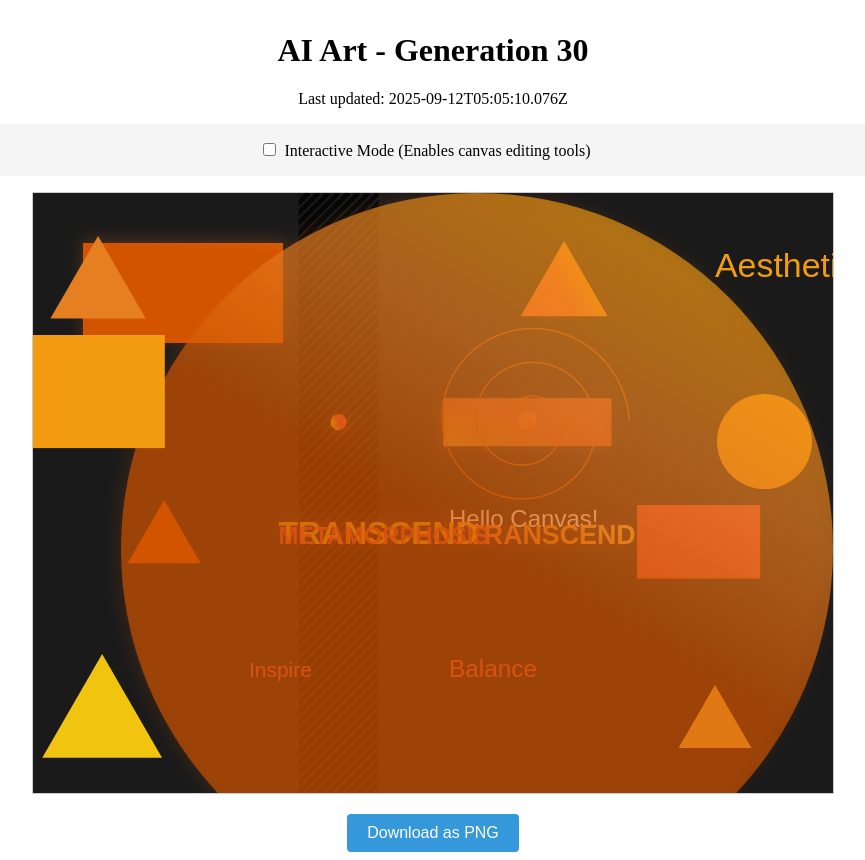
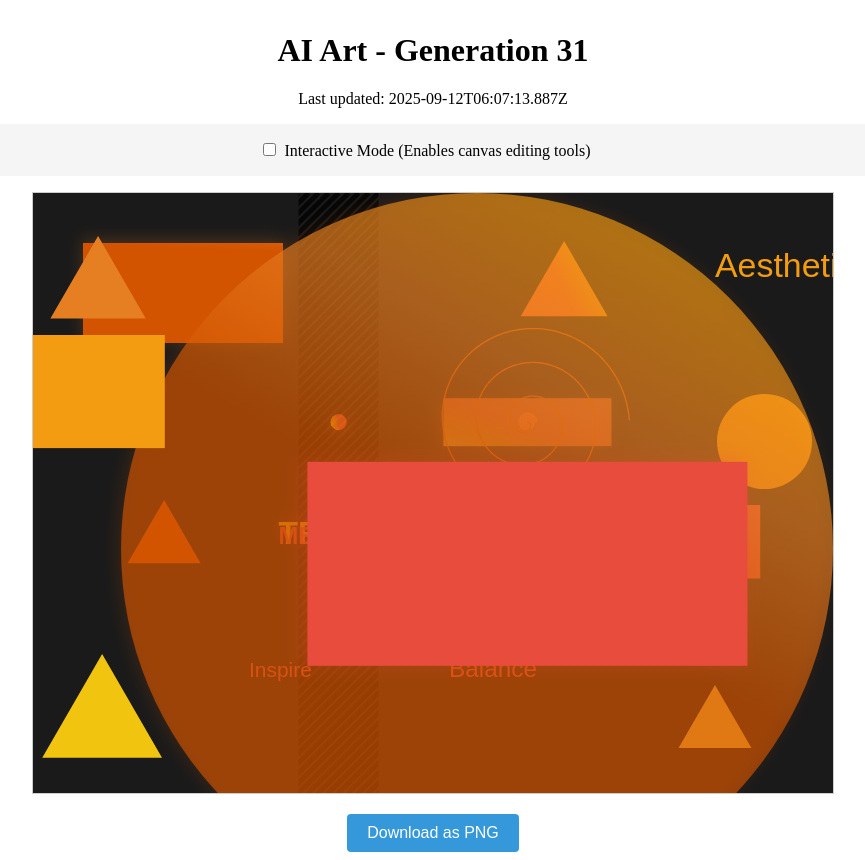
Before and after one commit to mcclowes/ai-art, a React (Vite) app: page / in a window 1280 px wide. Shown: the whole page, without its empty margins (207-1072 px from the left). Built offline with nearby package versions, Linux system fonts and the light colour scheme.

Commit message:
Improve artwork - Generation 31

```diff
--- a/src/artwork-state.ts
+++ b/src/artwork-state.ts
@@ -26,377 +26,452 @@ export interface ArtworkState {
 
 // Artwork state data
 export const artworkState: ArtworkState = {
-  canvas: {
-    width: 800,
-    height: 600,
-    background: "#1a1a1a",
+  "canvas": {
+    "width": 800,
+    "height": 600,
+    "background": "#1a1a1a"
   },
-  elements: [
+  "elements": [
     {
-      type: "rectangle",
-      x: 50,
-      y: 50,
-      width: 200,
-      height: 100,
-      fillStyle: "#f1c40f",
-      id: "rect1",
-      gradient: {
-        type: "linear",
-        colors: ["#d35400", "#e67e22", "#f39c12"],
-        direction: 271.3795934992062,
-        centerX: 0.6506742407564072,
-        centerY: 0.5552980191898469,
+      "type": "rectangle",
+      "x": 50,
+      "y": 50,
+      "width": 200,
+      "height": 100,
+      "fillStyle": "#f1c40f",
+      "id": "rect1",
+      "gradient": {
+        "type": "linear",
+        "colors": [
+          "#d35400",
+          "#e67e22",
+          "#f39c12"
+        ],
+        "direction": 271.3795934992062,
+        "centerX": 0.6506742407564072,
+        "centerY": 0.5552980191898469
       },
-      shadow: {
-        blur: 15.274628497008905,
-        color: "#e67e2240",
-        offsetX: 0.24587704508647334,
-        offsetY: -2.539057628856314,
-      },
+      "shadow": {
+        "blur": 15.274628497008905,
+        "color": "#e67e2240",
+        "offsetX": 0.24587704508647334,
+        "offsetY": -2.539057628856314
+      }
     },
     {
-      type: "text",
-      x: 416,
-      y: 334,
-      text: "Hello Canvas!",
-      font: "24px Arial",
-      fillStyle: "#fff",
-      id: "text1",
+      "type": "text",
+      "x": 416,
+      "y": 334,
+      "text": "Hello Canvas!",
+      "font": "24px Arial",
+      "fillStyle": "#fff",
+      "id": "text1"
     },
     {
-      type: "triangle",
-      x: 682,
-      y: 534,
-      size: 42.10582638054581,
-      fillStyle: "#e74c3c",
-      id: "triangle_1757554384103",
-      gradient: {
-        type: "radial",
-        colors: ["#FF6B35", "#F7931E", "#FFD23F"],
-        direction: 226.1790030694657,
-        centerX: 0.6952855119154728,
-        centerY: 0.44333372257449255,
-      },
+      "type": "triangle",
+      "x": 682,
+      "y": 534,
+      "size": 42.10582638054581,
+      "fillStyle": "#e74c3c",
+      "id": "triangle_1757554384103",
+      "gradient": {
+        "type": "radial",
+        "colors": [
+          "#FF6B35",
+          "#F7931E",
+          "#FFD23F"
+        ],
+        "direction": 226.1790030694657,
+        "centerX": 0.6952855119154728,
+        "centerY": 0.44333372257449255
+      }
     },
     {
-      type: "triangle",
-      x: 131.12564896607023,
-      y: 349.12564896607023,
-      size: 42.12564896607023,
-      fillStyle: "#d35400",
-      id: "triangle_1757557889984",
+      "type": "triangle",
+      "x": 131.12564896607023,
+      "y": 349.12564896607023,
+      "size": 42.12564896607023,
+      "fillStyle": "#d35400",
+      "id": "triangle_1757557889984"
     },
     {
-      type: "circle",
-      x: 305.5624227441286,
-      y: 229.17181705809645,
-      radius: 8,
-      fillStyle: "#FF6B35",
-      gradient: {
-        type: "radial",
-        colors: ["#FF6B35", "#F7931E", "#FFD23F"],
-        direction: 334.3918988035274,
-        centerX: 0.39886793247341545,
-        centerY: 0.31590208273966774,
+      "type": "circle",
+      "x": 305.5624227441286,
+      "y": 229.17181705809645,
+      "radius": 8,
+      "fillStyle": "#FF6B35",
+      "gradient": {
+        "type": "radial",
+        "colors": [
+          "#FF6B35",
+          "#F7931E",
+          "#FFD23F"
+        ],
+        "direction": 334.3918988035274,
+        "centerX": 0.39886793247341545,
+        "centerY": 0.31590208273966774
       },
-      shadow: {
-        blur: 17.316537327212636,
-        color: "#FF6B3540",
-        offsetX: 2.6494957311195177,
-        offsetY: 4.903988747004666,
+      "shadow": {
+        "blur": 17.316537327212636,
+        "color": "#FF6B3540",
+        "offsetX": 2.6494957311195177,
+        "offsetY": 4.903988747004666
       },
-      opacity: 0.9612031388001051,
-      id: "gradient_circle_1757557889984",
+      "opacity": 0.9612031388001051,
+      "id": "gradient_circle_1757557889984"
     },
     {
-      type: "rectangle",
-      x: 265.5624227441286,
-      y: 0,
-      width: 80,
-      height: 712,
-      fillStyle: "#f39c12",
-      pattern: "stripes",
-      opacity: 0.7565813734759048,
-      id: "pattern_rect_1757560649080",
-      gradient: {
-        type: "radial",
-        colors: ["#d35400", "#e67e22", "#f39c12"],
-        direction: 63.95122393450439,
-        centerX: 0.4108072385234503,
-        centerY: 0.5223299454620343,
-      },
+      "type": "rectangle",
+      "x": 265.5624227441286,
+      "y": 0,
+      "width": 80,
+      "height": 712,
+      "fillStyle": "#f39c12",
+      "pattern": "stripes",
+      "opacity": 0.7565813734759048,
+      "id": "pattern_rect_1757560649080",
+      "gradient": {
+        "type": "radial",
+        "colors": [
+          "#d35400",
+          "#e67e22",
+          "#f39c12"
+        ],
+        "direction": 63.95122393450439,
+        "centerX": 0.4108072385234503,
+        "centerY": 0.5223299454620343
+      }
     },
     {
-      type: "text",
-      x: 682,
-      y: 84,
-      text: "Aesthetic",
-      font: "33.92740072464659px Arial",
-      fillStyle: "#f39c12",
-      id: "text_1757560649080",
+      "type": "text",
+      "x": 682,
+      "y": 84,
+      "text": "Aesthetic",
+      "font": "33.92740072464659px Arial",
+      "fillStyle": "#f39c12",
+      "id": "text_1757560649080"
     },
     {
-      type: "spiral",
-      x: 494.4375772558714,
-      y: 229.17181705809645,
-      radius: 9,
-      fillStyle: "#e67e22",
-      strokeStyle: "#e67e22",
-      strokeWidth: 2.8094710273529375,
-      opacity: 0.7,
-      id: "spiral_1757567129279",
+      "type": "spiral",
+      "x": 494.4375772558714,
+      "y": 229.17181705809645,
+      "radius": 9,
+      "fillStyle": "#e67e22",
+      "strokeStyle": "#e67e22",
+      "strokeWidth": 2.8094710273529375,
+      "opacity": 0.7,
+      "id": "spiral_1757567129279"
     },
     {
-      type: "circle",
-      x: 305.5624227441286,
-      y: 229.17181705809645,
-      radius: 8,
-      fillStyle: "#e74c3c",
-      gradient: {
-        type: "linear",
-        colors: ["#e74c3c", "#f39c12", "#f1c40f"],
-        direction: 169.82428836622555,
-        centerX: 0.37807054507166243,
-        centerY: 0.30249663753032374,
+      "type": "circle",
+      "x": 305.5624227441286,
+      "y": 229.17181705809645,
+      "radius": 8,
+      "fillStyle": "#e74c3c",
+      "gradient": {
+        "type": "linear",
+        "colors": [
+          "#e74c3c",
+          "#f39c12",
+          "#f1c40f"
+        ],
+        "direction": 169.82428836622555,
+        "centerX": 0.37807054507166243,
+        "centerY": 0.30249663753032374
       },
-      shadow: {
-        blur: 12.624393159826065,
-        color: "#e74c3c40",
-        offsetX: 1.3711227505698043,
-        offsetY: 2.4586839972399366,
+      "shadow": {
+        "blur": 12.624393159826065,
+        "color": "#e74c3c40",
+        "offsetX": 1.3711227505698043,
+        "offsetY": 2.4586839972399366
       },
-      opacity: 0.8713537067658101,
-      id: "gradient_circle_1757570847225",
+      "opacity": 0.8713537067658101,
+      "id": "gradient_circle_1757570847225"
     },
     {
-      type: "spiral",
-      x: 16,
-      y: 234,
-      radius: 9,
-      fillStyle: "#d35400",
-      strokeStyle: "#d35400",
-      strokeWidth: 2.8462563192315273,
-      opacity: 0.7,
-      id: "spiral_1757578045993",
+      "type": "spiral",
+      "x": 16,
+      "y": 234,
+      "radius": 9,
+      "fillStyle": "#d35400",
+      "strokeStyle": "#d35400",
+      "strokeWidth": 2.8462563192315273,
+      "opacity": 0.7,
+      "id": "spiral_1757578045993"
     },
     {
-      type: "text",
-      x: 434.4375772558714,
-      y: 350.82818294190355,
-      text: "TRANSCEND",
-      font: "bold 26.79369533323605px Arial",
-      fillStyle: "#FF6B35",
-      gradient: {
-        type: "linear",
-        colors: ["#FF6B35", "#F7931E", "#FFD23F"],
-        direction: 302.43650400593725,
-        centerX: 0.6341747087364291,
-        centerY: 0.533504848134646,
+      "type": "text",
+      "x": 434.4375772558714,
+      "y": 350.82818294190355,
+      "text": "TRANSCEND",
+      "font": "bold 26.79369533323605px Arial",
+      "fillStyle": "#FF6B35",
+      "gradient": {
+        "type": "linear",
+        "colors": [
+          "#FF6B35",
+          "#F7931E",
+          "#FFD23F"
+        ],
+        "direction": 302.43650400593725,
+        "centerX": 0.6341747087364291,
+        "centerY": 0.533504848134646
       },
-      shadow: {
-        blur: 14.934102733222009,
-        color: "#FF6B3540",
-        offsetX: -4.407272097465638,
-        offsetY: 2.5652186900964686,
+      "shadow": {
+        "blur": 14.934102733222009,
+        "color": "#FF6B3540",
+        "offsetX": -4.407272097465638,
+        "offsetY": 2.5652186900964686
       },
-      opacity: 0.9495639668743298,
-      id: "gradient_text_1757581541177",
+      "opacity": 0.9495639668743298,
+      "id": "gradient_text_1757581541177"
     },
     {
-      type: "text",
-      x: 245.56242274412858,
-      y: 350.82818294190355,
-      text: "TRANSCEND",
-      font: "bold 31.845125233573775px Arial",
-      fillStyle: "#e74c3c",
-      gradient: {
-        type: "radial",
-        colors: ["#e74c3c", "#f39c12", "#f1c40f"],
-        direction: 8.188403155882362,
-        centerX: 0.3849807349239057,
-        centerY: 0.6190800189095662,
+      "type": "text",
+      "x": 245.56242274412858,
+      "y": 350.82818294190355,
+      "text": "TRANSCEND",
+      "font": "bold 31.845125233573775px Arial",
+      "fillStyle": "#e74c3c",
+      "gradient": {
+        "type": "radial",
+        "colors": [
+          "#e74c3c",
+          "#f39c12",
+          "#f1c40f"
+        ],
+        "direction": 8.188403155882362,
+        "centerX": 0.3849807349239057,
+        "centerY": 0.6190800189095662
       },
-      shadow: {
-        blur: 18.91322986560751,
-        color: "#e74c3c40",
-        offsetX: -2.832273141325503,
-        offsetY: -3.5376131563277413,
+      "shadow": {
+        "blur": 18.91322986560751,
+        "color": "#e74c3c40",
+        "offsetX": -2.832273141325503,
+        "offsetY": -3.5376131563277413
       },
-      opacity: 0.9068291569755301,
-      id: "gradient_text_1757585125950",
+      "opacity": 0.9068291569755301,
+      "id": "gradient_text_1757585125950"
     },
     {
-      type: "text",
-      x: 216,
-      y: 484,
-      text: "Inspire",
-      font: "20.935579216112092px Arial",
-      fillStyle: "#e74c3c",
-      id: "text_1757588694908",
+      "type": "text",
+      "x": 216,
+      "y": 484,
+      "text": "Inspire",
+      "font": "20.935579216112092px Arial",
+      "fillStyle": "#e74c3c",
+      "id": "text_1757588694908"
     },
     {
-      type: "triangle",
-      x: 531.1410064477209,
-      y: 98.14100644772094,
-      size: 50.14100644772094,
-      fillStyle: "#e67e22",
-      id: "triangle_1757592521799",
-      gradient: {
-        type: "linear",
-        colors: ["#FF6B35", "#F7931E", "#FFD23F"],
-        direction: 334.7087183371039,
-        centerX: 0.5582883752786894,
-        centerY: 0.5461231154933596,
-      },
+      "type": "triangle",
+      "x": 531.1410064477209,
+      "y": 98.14100644772094,
+      "size": 50.14100644772094,
+      "fillStyle": "#e67e22",
+      "id": "triangle_1757592521799",
+      "gradient": {
+        "type": "linear",
+        "colors": [
+          "#FF6B35",
+          "#F7931E",
+          "#FFD23F"
+        ],
+        "direction": 334.7087183371039,
+        "centerX": 0.5582883752786894,
+        "centerY": 0.5461231154933596
+      }
     },
     {
-      type: "text",
-      x: 416,
-      y: 484,
-      text: "Balance",
-      font: "24.399784153497937px Arial",
-      fillStyle: "#e74c3c",
-      id: "text_1757596238175",
+      "type": "text",
+      "x": 416,
+      "y": 484,
+      "text": "Balance",
+      "font": "24.399784153497937px Arial",
+      "fillStyle": "#e74c3c",
+      "id": "text_1757596238175"
     },
     {
-      type: "triangle",
-      x: 69.14699346523344,
-      y: 530.1469934652334,
-      size: 69.14699346523344,
-      fillStyle: "#f1c40f",
-      id: "triangle_1757606751064",
+      "type": "triangle",
+      "x": 69.14699346523344,
+      "y": 530.1469934652334,
+      "size": 69.14699346523344,
+      "fillStyle": "#f1c40f",
+      "id": "triangle_1757606751064"
     },
     {
-      type: "rectangle",
-      x: 410.4375772558714,
-      y: 205.17181705809645,
-      width: 168,
-      height: 48,
-      fillStyle: "#FF6B35",
-      gradient: {
-        type: "linear",
-        colors: ["#FF6B35", "#F7931E", "#FFD23F"],
-        direction: 96.03834421505165,
-        centerX: 0.42001742926059127,
-        centerY: 0.3248251451934456,
+      "type": "rectangle",
+      "x": 410.4375772558714,
+      "y": 205.17181705809645,
+      "width": 168,
+      "height": 48,
+      "fillStyle": "#FF6B35",
+      "gradient": {
+        "type": "linear",
+        "colors": [
+          "#FF6B35",
+          "#F7931E",
+          "#FFD23F"
+        ],
+        "direction": 96.03834421505165,
+        "centerX": 0.42001742926059127,
+        "centerY": 0.3248251451934456
       },
-      shadow: {
-        blur: 14.525979546001459,
-        color: "#FF6B3540",
-        offsetX: -4.604002650237784,
-        offsetY: 2.4673010017698243,
+      "shadow": {
+        "blur": 14.525979546001459,
+        "color": "#FF6B3540",
+        "offsetX": -4.604002650237784,
+        "offsetY": 2.4673010017698243
       },
-      opacity: 0.7021661414989877,
-      id: "gradient_rect_1757610302380",
+      "opacity": 0.7021661414989877,
+      "id": "gradient_rect_1757610302380"
     },
     {
-      type: "circle",
-      x: 731.5148368741293,
-      y: 248.5148368741293,
-      radius: 47.51483687412927,
-      fillStyle: "#f39c12",
-      id: "circle_1757613992741",
+      "type": "circle",
+      "x": 731.5148368741293,
+      "y": 248.5148368741293,
+      "radius": 47.51483687412927,
+      "fillStyle": "#f39c12",
+      "id": "circle_1757613992741"
     },
     {
-      type: "text",
-      x: 245.56242274412858,
-      y: 350.82818294190355,
-      text: "METAMORPHOSIS",
-      font: "bold 23.757175253832443px Arial",
-      fillStyle: "#e74c3c",
-      gradient: {
-        type: "linear",
-        colors: ["#e74c3c", "#f39c12", "#f1c40f"],
-        direction: 112.44583846647836,
-        centerX: 0.5181687882317376,
-        centerY: 0.6600158278353592,
+      "type": "text",
+      "x": 245.56242274412858,
+      "y": 350.82818294190355,
+      "text": "METAMORPHOSIS",
+      "font": "bold 23.757175253832443px Arial",
+      "fillStyle": "#e74c3c",
+      "gradient": {
+        "type": "linear",
+        "colors": [
+          "#e74c3c",
+          "#f39c12",
+          "#f1c40f"
+        ],
+        "direction": 112.44583846647836,
+        "centerX": 0.5181687882317376,
+        "centerY": 0.6600158278353592
       },
-      shadow: {
-        blur: 15.034978584465982,
-        color: "#e74c3c40",
-        offsetX: 2.443674745254083,
-        offsetY: -3.494175433857496,
+      "shadow": {
+        "blur": 15.034978584465982,
+        "color": "#e74c3c40",
+        "offsetX": 2.443674745254083,
+        "offsetY": -3.494175433857496
       },
-      opacity: 0.8983099436228035,
-      id: "gradient_text_1757617491830",
+      "opacity": 0.8983099436228035,
+      "id": "gradient_text_1757617491830"
     },
     {
-      type: "rectangle",
-      x: 604,
-      y: 312,
-      width: 123.18697879017954,
-      height: 73.54321199023451,
-      fillStyle: "#e74c3c",
-      id: "element_1757621122645",
+      "type": "rectangle",
+      "x": 604,
+      "y": 312,
+      "width": 123.18697879017954,
+      "height": 73.54321199023451,
+      "fillStyle": "#e74c3c",
+      "id": "element_1757621122645"
     },
     {
-      type: "spiral",
-      x: 494.4375772558714,
-      y: 229.17181705809645,
-      radius: 102,
-      fillStyle: "#d35400",
-      strokeStyle: "#d35400",
-      strokeWidth: 1.2790397171741095,
-      opacity: 0.9244915662492559,
-      id: "spiral_1757624694474",
-      gradient: {
-        type: "radial",
-        colors: ["#FF6B35", "#F7931E", "#FFD23F"],
-        direction: 99.5231452110872,
-        centerX: 0.5121193805457076,
-        centerY: 0.6306880508837354,
-      },
+      "type": "spiral",
+      "x": 494.4375772558714,
+      "y": 229.17181705809645,
+      "radius": 102,
+      "fillStyle": "#d35400",
+      "strokeStyle": "#d35400",
+      "strokeWidth": 1.2790397171741095,
+      "opacity": 0.9244915662492559,
+      "id": "spiral_1757624694474",
+      "gradient": {
+        "type": "radial",
+        "colors": [
+          "#FF6B35",
+          "#F7931E",
+          "#FFD23F"
+        ],
+        "direction": 99.5231452110872,
+        "centerX": 0.5121193805457076,
+        "centerY": 0.6306880508837354
+      }
     },
     {
-      type: "circle",
-      x: 444,
-      y: 356,
-      radius: 356,
-      fillStyle: "#d35400",
-      gradient: {
-        type: "linear",
-        colors: ["#d35400", "#e67e22", "#f39c12"],
-        direction: 300.04081020215614,
-        centerX: 0.32269436625146014,
-        centerY: 0.4373480581194925,
+      "type": "circle",
+      "x": 444,
+      "y": 356,
+      "radius": 356,
+      "fillStyle": "#d35400",
+      "gradient": {
+        "type": "linear",
+        "colors": [
+          "#d35400",
+          "#e67e22",
+          "#f39c12"
+        ],
+        "direction": 300.04081020215614,
+        "centerX": 0.32269436625146014,
+        "centerY": 0.4373480581194925
       },
-      shadow: {
-        blur: 16.028785519387306,
-        color: "#d3540040",
-        offsetX: -3.978686397979989,
-        offsetY: -0.6308105132938602,
+      "shadow": {
+        "blur": 16.028785519387306,
+        "color": "#d3540040",
+        "offsetX": -3.978686397979989,
+        "offsetY": -0.6308105132938602
       },
-      opacity: 0.6493337829468551,
-      id: "gradient_circle_1757631904141",
+      "opacity": 0.6493337829468551,
+      "id": "gradient_circle_1757631904141"
     },
     {
-      type: "text",
-      x: 16,
-      y: 184,
-      text: "Inspire",
-      font: "22.780368126667742px Arial",
-      fillStyle: "#f1c40f",
-      id: "text_1757640771069",
+      "type": "text",
+      "x": 16,
+      "y": 184,
+      "text": "Inspire",
+      "font": "22.780368126667742px Arial",
+      "fillStyle": "#f1c40f",
+      "id": "text_1757640771069"
     },
     {
-      type: "triangle",
-      x: 65.08221182356475,
-      y: 98.08221182356475,
-      size: 55.08221182356475,
-      fillStyle: "#e67e22",
-      id: "triangle_1757646766348",
+      "type": "triangle",
+      "x": 65.08221182356475,
+      "y": 98.08221182356475,
+      "size": 55.08221182356475,
+      "fillStyle": "#e67e22",
+      "id": "triangle_1757646766348"
     },
     {
-      type: "rectangle",
-      x: 0,
-      y: 142,
-      width: 131.80352875875622,
-      height: 113.10376235590118,
-      fillStyle: "#f39c12",
-      id: "element_1757649972809",
+      "type": "rectangle",
+      "x": 0,
+      "y": 142,
+      "width": 131.80352875875622,
+      "height": 113.10376235590118,
+      "fillStyle": "#f39c12",
+      "id": "element_1757649972809"
     },
+    {
+      "type": "rectangle",
+      "x": 274.4375772558714,
+      "y": 268.82818294190355,
+      "width": 440,
+      "height": 204,
+      "fillStyle": "#e74c3c",
+      "gradient": {
+        "type": "linear",
+        "colors": [
+          "#e74c3c",
+          "#f39c12",
+          "#f1c40f"
+        ],
+        "direction": 252.7461248793687,
+        "centerX": 0.35942011445572336,
+        "centerY": 0.4274223216234254
+      },
+      "shadow": {
+        "blur": 19.319701520077576,
+        "color": "#e74c3c40",
+        "offsetX": -4.983236018980859,
+        "offsetY": -2.0628133451241704
+      },
+      "opacity": 0.9984895483475147,
+      "id": "gradient_rect_1757657233887"
+    }
   ],
-  generation: 30,
-  lastUpdated: "2025-09-12T05:05:10.076Z",
-  cycleStarted: "2025-09-11T00:20:59.429Z",
+  "generation": 31,
+  "lastUpdated": "2025-09-12T06:07:13.887Z",
+  "cycleStarted": "2025-09-11T00:20:59.429Z"
 };
```
